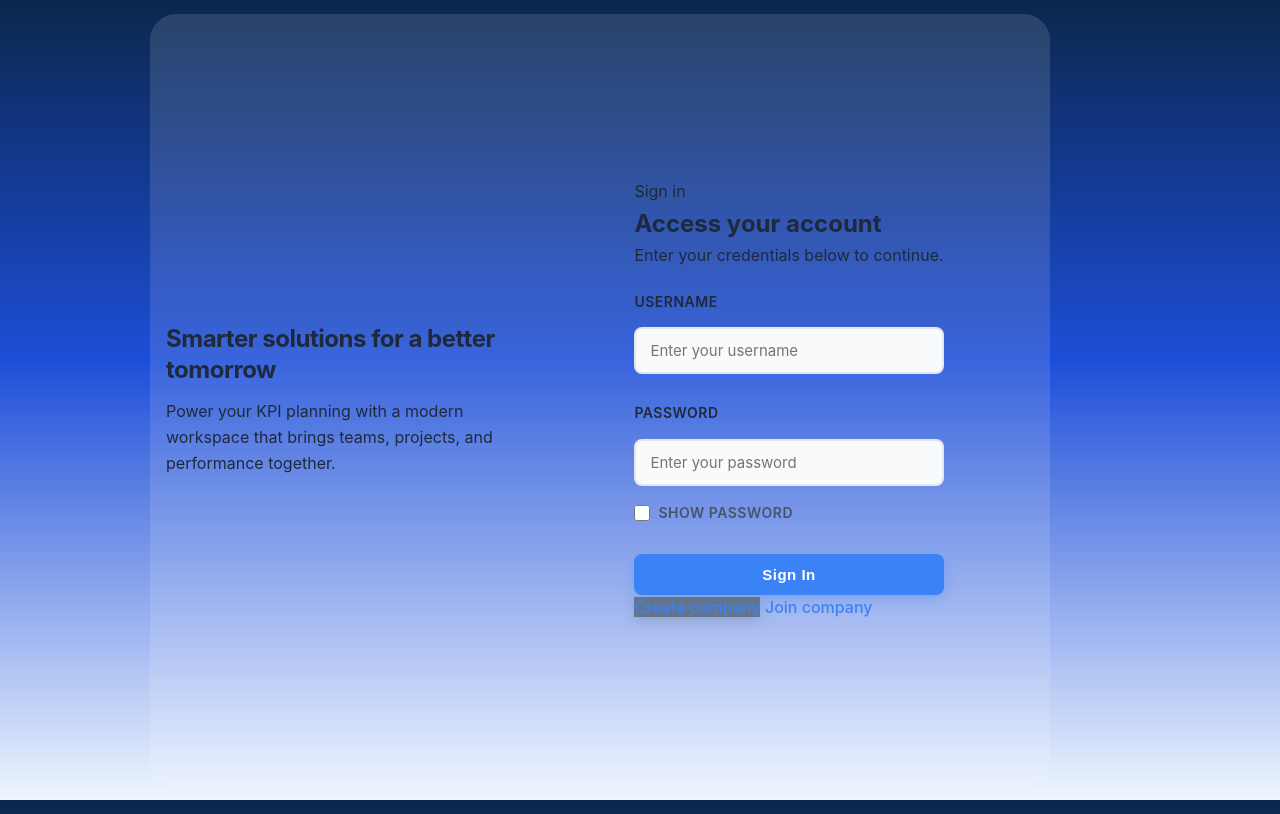
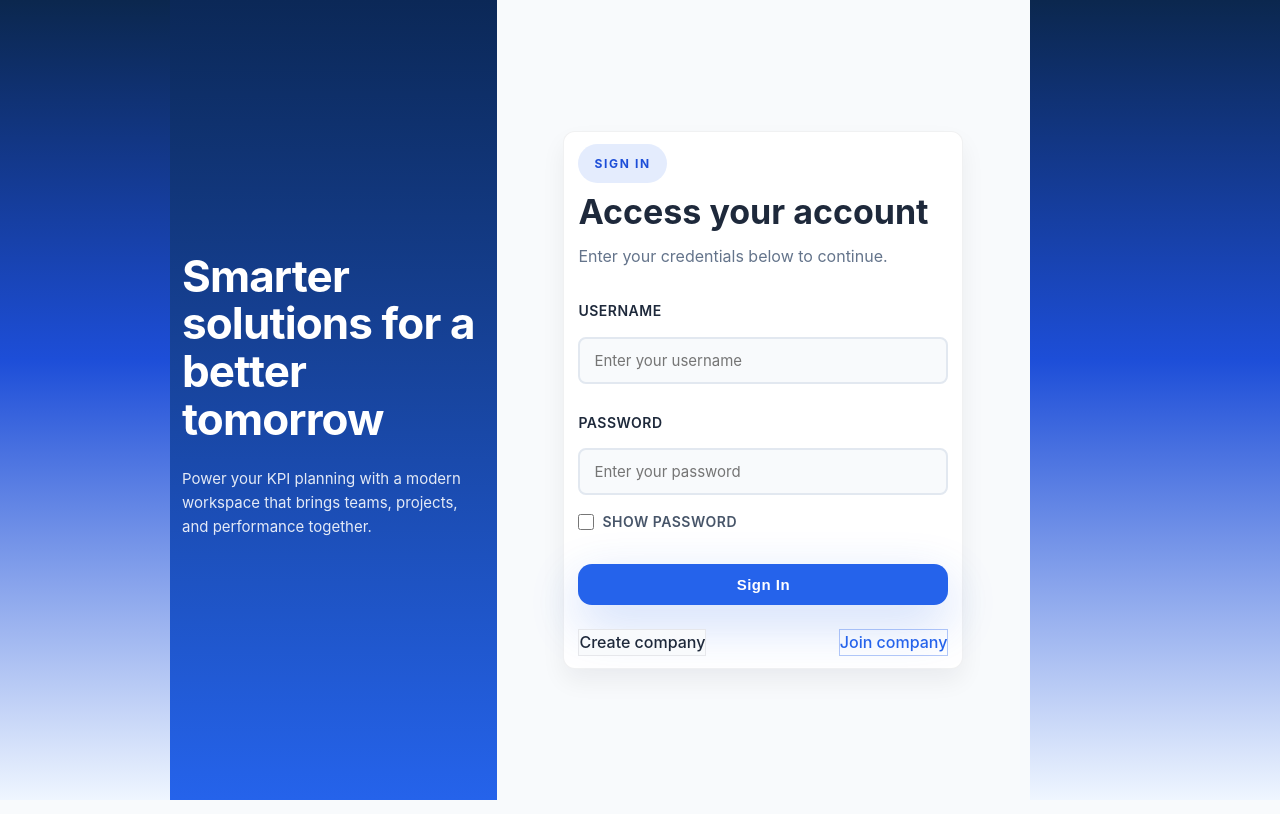
Before and after one commit to direeo/smart-track, a FastAPI app: page / in a window 1280 px wide. Run offline with FastAPI, Linux system fonts and the light colour scheme.

Commit message:
Make auth page fit 100vh and tighten spacing; bump style.css?v=10

```diff
--- a/models/static/style.css
+++ b/models/static/style.css
@@ -457,20 +457,20 @@ body.auth-page main {
 
 .auth-frame {
     display: grid;
-    grid-template-columns: 42% 58%;
-    width: min(100%, 900px);
-    height: calc(100vh - 28px);
-    max-height: calc(100vh - 28px);
-    margin: 14px auto 14px;
-    border-radius: 26px;
-    background: rgba(255, 255, 255, 0.12);
+    grid-template-columns: 38% 62%;
+    width: min(100%, 860px);
+    height: 100vh;
+    margin: 0 auto;
+    border-radius: 0;
+    background: transparent;
 }
 
 .auth-side {
     display: flex;
     align-items: center;
     justify-content: center;
-    padding: 18px 16px;
+    padding: 10px 12px;
+}
 .auth-side-left {
     background: linear-gradient(180deg, #0b2857 0%, #2563eb 100%);
     color: white;
@@ -542,27 +542,30 @@ button.pass-toggle,
 }
 
 .hero-title {
-    font-size: 24px;
-    line-height: 1.28;
+    font-size: 20px;
+    line-height: 1.22;
     letter-spacing: -0.02em;
-    margin-bottom: 14px;
-    max-width: 380px;
+    margin-bottom: 10px;
+    max-width: 360px;
+}
 
 .hero-copy {
-    font-size: 14px;
-    line-height: 1.75;
-    max-width: 380px;
+    font-size: 13px;
+    line-height: 1.6;
+    max-width: 360px;
     color: rgba(255, 255, 255, 0.86);
-    margin-bottom: 20px;
+    margin-bottom: 8px;
+}
 
 .auth-card.compact-card {
     width: 100%;
-    max-width: 420px;
+    max-width: 400px;
     background: white;
-    border-radius: 22px;
-    padding: 18px 18px;
-    border: 1px solid rgba(15, 23, 42, 0.08);
-    box-shadow: 0 18px 42px rgba(15, 23, 42, 0.08);
+    border-radius: 12px;
+    padding: 12px 14px;
+    border: 1px solid rgba(15, 23, 42, 0.06);
+    box-shadow: 0 12px 24px rgba(15, 23, 42, 0.06);
+}
 
 .auth-header {
     margin-bottom: 30px;
--- a/models/templates/base.html
+++ b/models/templates/base.html
@@ -4,7 +4,7 @@
     <meta charset="UTF-8">
     <meta name="viewport" content="width=device-width, initial-scale=1.0">
     <title>{% block title %}SmartTrack KPI System{% endblock %}</title>
-    <link rel="stylesheet" href="{{ url_for('static', path='style.css') }}?v=9">
+    <link rel="stylesheet" href="{{ url_for('static', path='style.css') }}?v=10">
     <style>
         .pass-toggle,
         button.pass-toggle,
```
